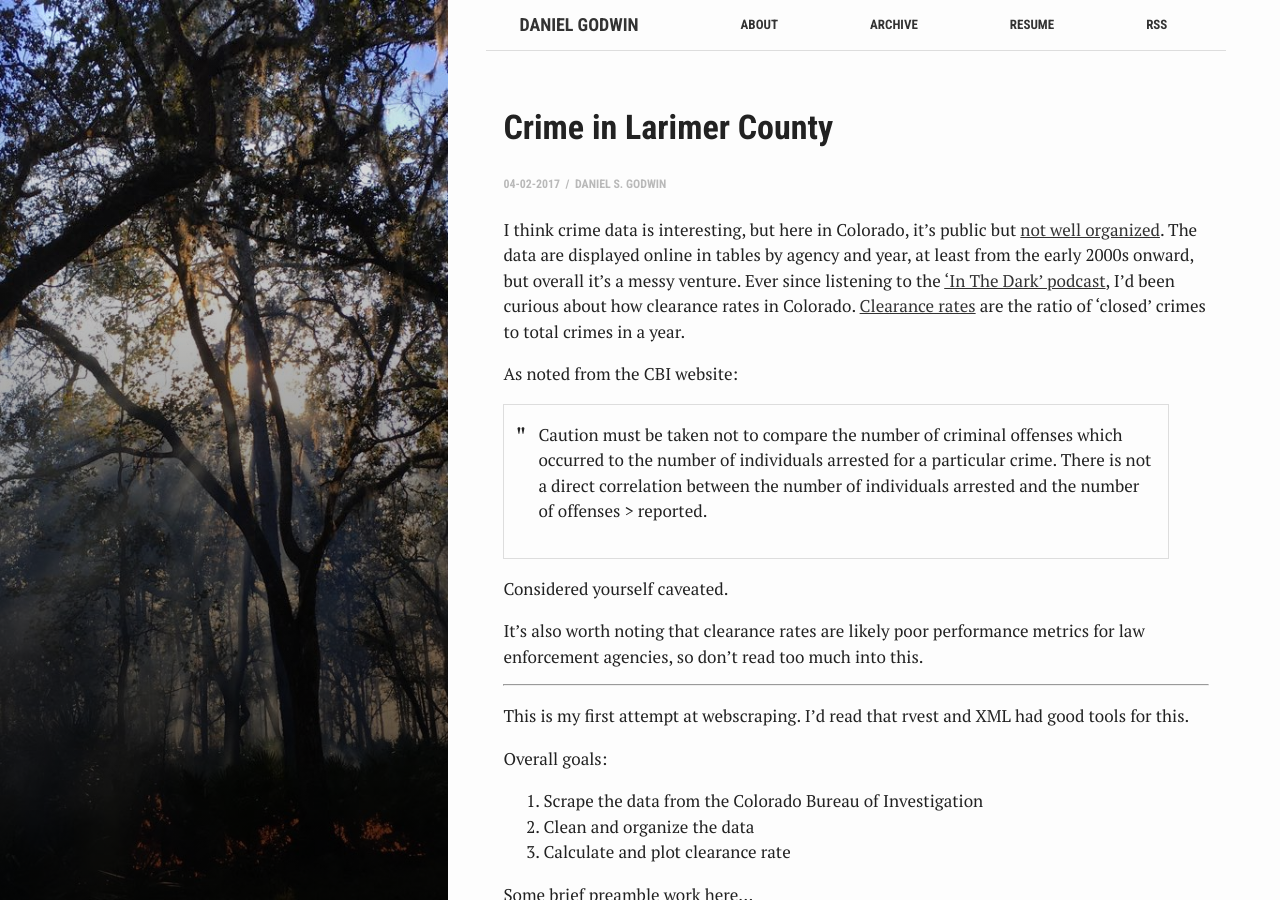
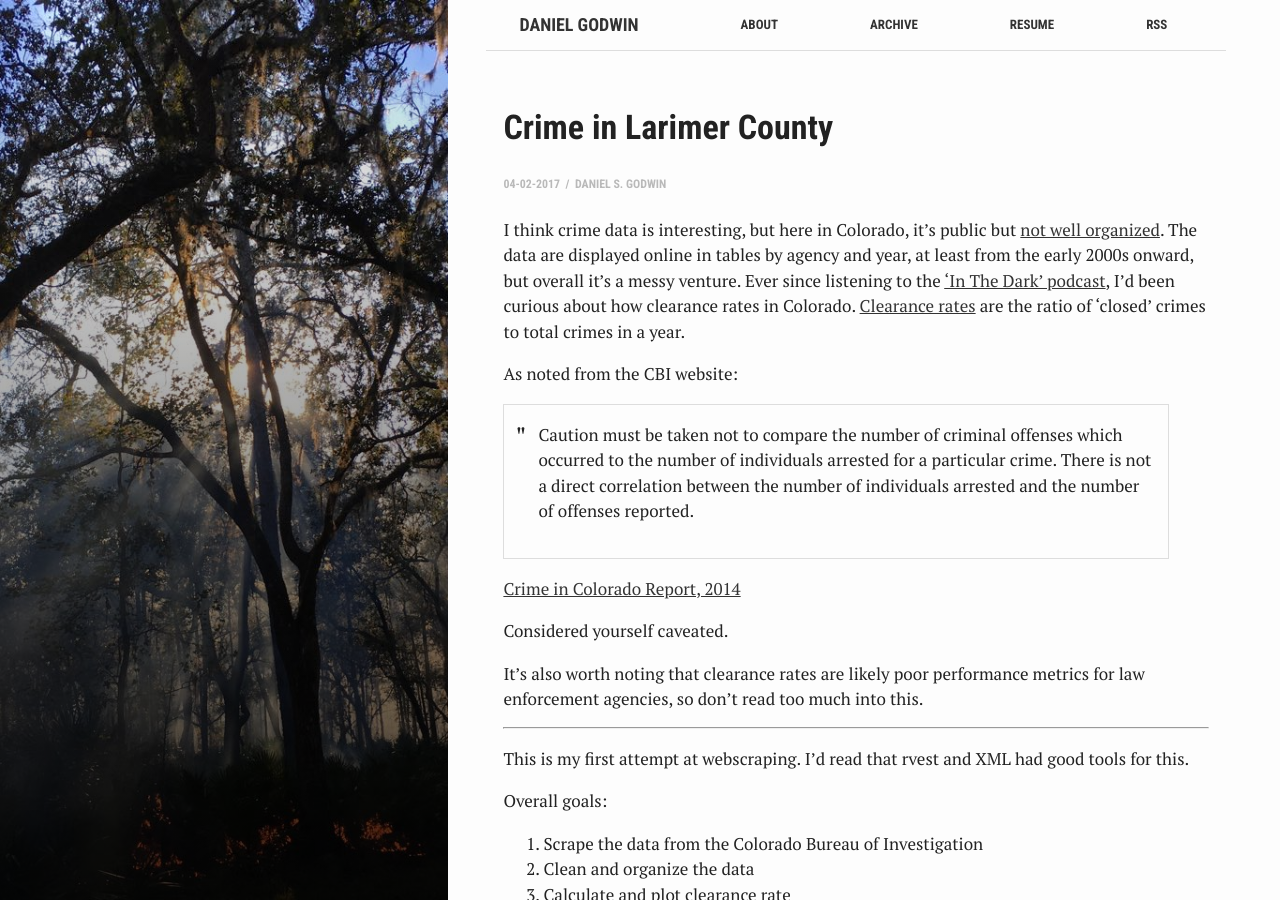
Before and after one commit to danielg7/danielg7.github.io, a Jekyll site: the page built from _posts/2017-04-04-PlayingWithCrimeData.md, in a window 1280 px wide and 900 px high. Built offline with Jekyll 4.4.1, drawn with Linux system fonts in a browser that asks for light colours; some of the changed text lies outside the part shown.

Commit message:
AAAND MORE BLOCKQUOTE

````diff
--- a/_posts/2017-04-04-PlayingWithCrimeData.md
+++ b/_posts/2017-04-04-PlayingWithCrimeData.md
@@ -12,7 +12,9 @@ I think crime data is interesting, but here in Colorado, it's public but [not we
 
 As noted from the CBI website:
 
-> Caution must be taken not to compare the number of criminal offenses which occurred to the number of individuals arrested for a particular crime. There is not a direct correlation between the number of individuals arrested and the number of offenses > reported.
+> Caution must be taken not to compare the number of criminal offenses which occurred to the number of individuals arrested for a particular crime. There is not a direct correlation between the number of individuals arrested and the number of offenses  reported.
+
+[Crime in Colorado Report, 2014](http://crimeinco.cbi.state.co.us/cic2k14/agencydetails.php?id=136)
 
 Considered yourself caveated.
 
@@ -220,7 +222,7 @@ Offenses$Count <- as.numeric(Offenses$Count)
 
 ## Summarize
 
-Time to calculate some summary statistics (thanks to $dplyr$) and recombine the data into some new dataframes for visualizing.
+Time to calculate some summary statistics (thanks to dplyr) and recombine the data into some new dataframes for visualizing.
 
 
 ```r
````
